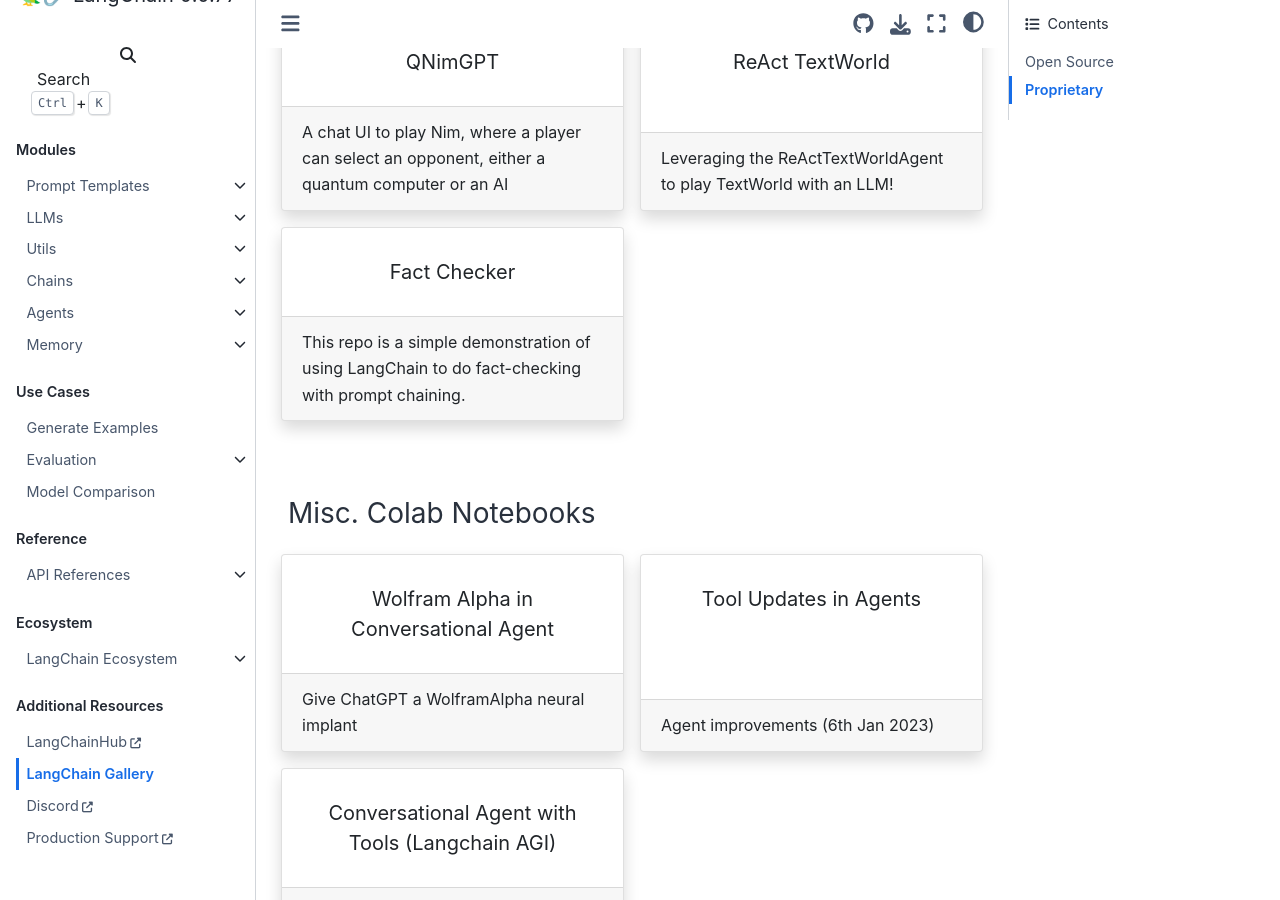
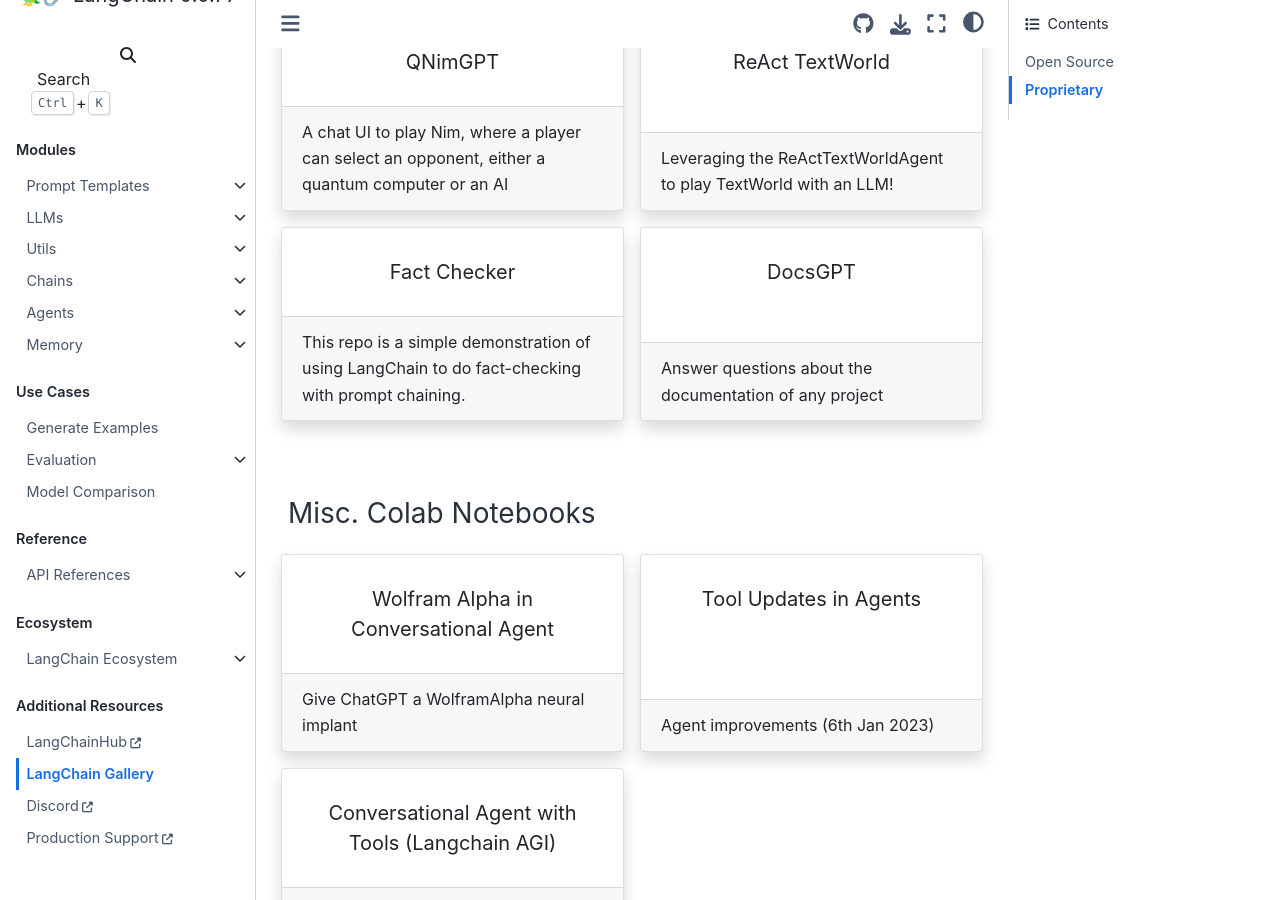
Before and after one commit to ZinedineDumas/React-Python, a Sphinx documentation site: the page built from docs/gallery.rst, in a window 1280 px wide and 900 px high, scrolled down 2260 px. Built offline with Sphinx 7.4.7 and the Sphinx Book theme 1.1.4, drawn with Linux system fonts in a browser that asks for light colours; pages that are not in the unit, such as notebooks, are missing from menus.

Commit message:
Add to gallery (#882)

```diff
--- a/docs/gallery.rst
+++ b/docs/gallery.rst
@@ -200,6 +200,17 @@ Open Source
 
     This repo is a simple demonstration of using LangChain to do fact-checking with prompt chaining.
 
+    ---
+
+    .. link-button:: https://github.com/arc53/docsgpt
+        :type: url
+        :text: DocsGPT
+        :classes: stretched-link btn-lg
+
+    +++
+
+    Answer questions about the documentation of any project
+
 Misc. Colab Notebooks
 ~~~~~~~~~~~~~~~
 
```
